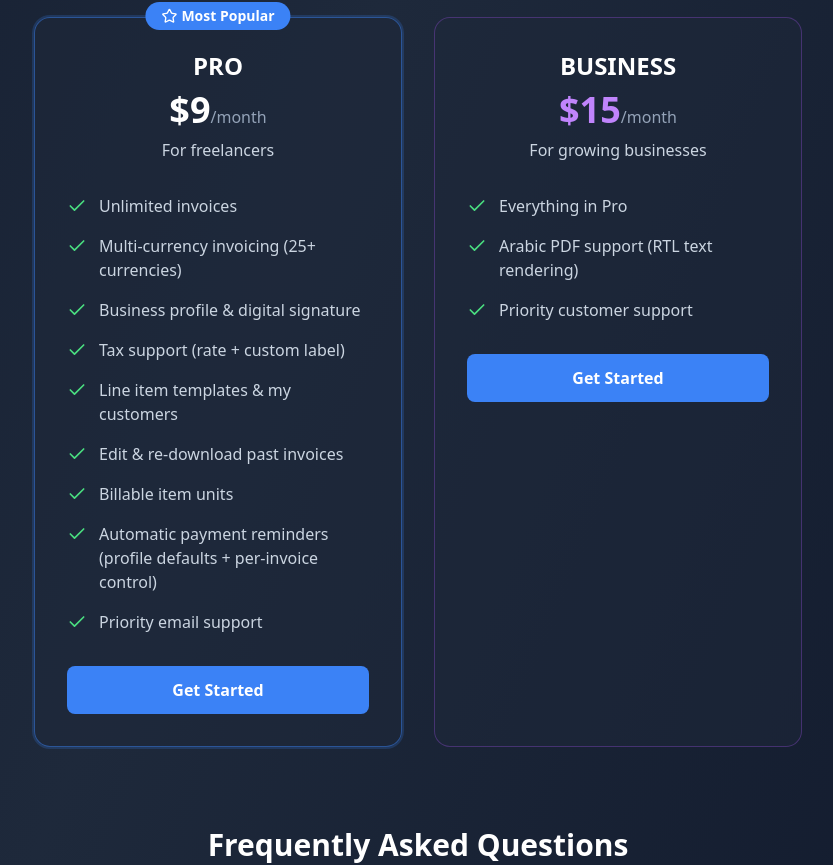
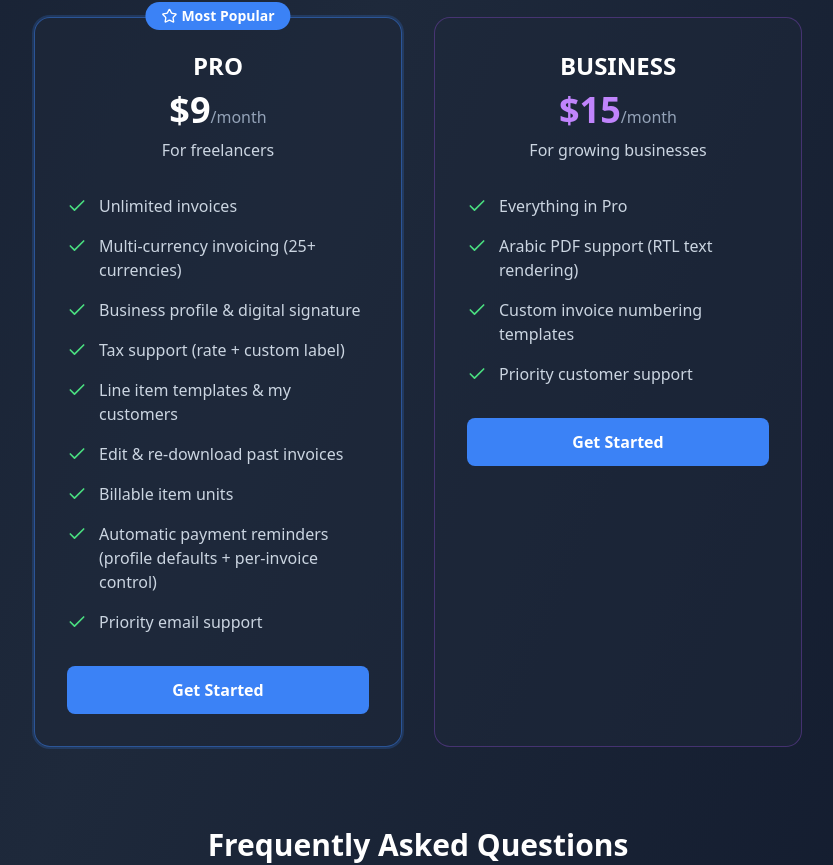
Before and after one commit to mjreige/invoice-generator, a Next.js app: page /pricing in a window 1280 px wide. Shown: the part 1701-2566 px from the top of the page, without its empty margins (222-1055 px from the left). Built offline with nearby package versions, Linux system fonts and the light colour scheme; no server answers.

Commit message:
feat: surface custom invoice numbering on landing page, pricing, upgrade popup, and guide
Bring the Business-tier Invoice Number Templates feature up to parity with how
payment reminders were rolled out across marketing/help surfaces.

```diff
--- a/app/page.tsx
+++ b/app/page.tsx
@@ -217,6 +217,16 @@ function LandingPageInner() {
       title: "Payment Reminders",
       description: "Set your default reminder timing in your profile — every invoice pre-fills automatically. Send before and after the due date with zero manual follow-up",
       badge: "Pro & Business"
+    },
+    {
+      icon: (
+        <svg className="w-6 h-6" fill="none" stroke="currentColor" viewBox="0 0 24 24">
+          <path strokeLinecap="round" strokeLinejoin="round" strokeWidth={2} d="M7 7h10M7 11h4m-4 4h10M5 21h14a2 2 0 002-2V5a2 2 0 00-2-2H5a2 2 0 00-2 2v14a2 2 0 002 2z" />
+        </svg>
+      ),
+      title: "Custom Invoice Numbering",
+      description: "Define your own numbering format — e.g. ACME-2026-0001 — with a live preview, automatic yearly reset, and an option to lock it from manual edits",
+      badge: "Business"
     }
   ];
 
@@ -375,7 +385,7 @@ function LandingPageInner() {
                   <p className="text-slate-400 text-sm">Unlimited invoices</p>
                 </div>
                 <ul className="space-y-2 mb-6 flex-1">
-                  {["Pro $9/mo · unlimited + payment reminders", "Business $15/mo · Arabic PDF + all pro features", "Cancel anytime"].map((f, fi) => (
+                  {["Pro $9/mo · unlimited + payment reminders", "Business $15/mo · Arabic PDF + custom invoice numbering", "Cancel anytime"].map((f, fi) => (
                     <li key={fi} className="flex items-center gap-2">
                       <svg className="w-4 h-4 text-green-400 flex-shrink-0" fill="none" stroke="currentColor" viewBox="0 0 24 24"><path strokeLinecap="round" strokeLinejoin="round" strokeWidth={2} d="M5 13l4 4L19 7" /></svg>
                       <span className="text-slate-300 text-sm">{f}</span>
@@ -440,7 +450,7 @@ function LandingPageInner() {
                 ? ["10 invoices — never expire", "PDF download & my invoices", "Discounts (% or fixed)", "Line item units"]
                 : welcomePlan === "pro"
                 ? ["Unlimited invoices", "My profile & branding", "Digital signature", "Tax support (rate + custom label)", "My customers with autocomplete", "Line item templates with autocomplete", "Edit & re-download past invoices", "Line item units", "Priority email support"]
-                : ["Everything in Pro", "Arabic PDF support (RTL text rendering)", "My customers list", "Priority customer support"]
+                : ["Everything in Pro", "Arabic PDF support (RTL text rendering)", "Custom invoice numbering templates", "My customers list", "Priority customer support"]
               ).map((f, i) => (
                 <li key={i} className="flex items-start gap-2 text-sm text-slate-700">
                   <svg className={`w-4 h-4 flex-shrink-0 mt-0.5 ${welcomePlan === "business" ? "text-purple-500" : "text-blue-500"}`} fill="none" stroke="currentColor" viewBox="0 0 24 24">
--- a/app/pricing/page.tsx
+++ b/app/pricing/page.tsx
@@ -320,7 +320,7 @@ export default function Pricing() {
                 <p className="text-slate-300 mt-2">For growing businesses</p>
               </div>
               <ul className="space-y-4 mb-8">
-                {["Everything in Pro", "Arabic PDF support (RTL text rendering)", "Priority customer support"].map(f => (
+                {["Everything in Pro", "Arabic PDF support (RTL text rendering)", "Custom invoice numbering templates", "Priority customer support"].map(f => (
                   <li key={f} className="flex items-start gap-3"><Check className="w-5 h-5 text-green-400 flex-shrink-0 mt-0.5" /><span className="text-slate-300">{f}</span></li>
                 ))}
               </ul>
--- a/components/GuideMePopup.tsx
+++ b/components/GuideMePopup.tsx
@@ -23,6 +23,7 @@ const steps = [
             ["Save customers and line item templates for faster invoicing", "blue"],
             ["Apply discounts, taxes, and digital signatures", "blue"],
             ["Set automatic payment reminders before and after the due date", "blue"],
+            ["Use a custom invoice numbering format that resets every year", "blue"],
             ["Track your full invoice history and re-download any past invoice", "blue"],
           ].map(([text]) => (
             <li key={text} className="flex gap-2 text-sm text-slate-700">
@@ -74,6 +75,7 @@ const steps = [
             ["Digital signature", "Adds a personal signature line to your invoices"],
             ["Tax settings", "Configure your tax rate and label — VAT, GST, etc."],
             ["Default reminder settings", "Set your preferred reminder timing once — every new invoice pre-fills automatically"],
+            ["Custom invoice numbering", "Define your own format with automatic yearly reset — Business plan only"],
             ["Arabic PDF support", "Enable RTL layout for Arabic content (Max Pack & Business only)"],
           ].map(([title, desc]) => (
             <li key={title} className="flex gap-2 text-sm">
@@ -200,6 +202,38 @@ const steps = [
     ),
   },
   {
+    icon: "🔢",
+    title: "Invoice Numbering",
+    body: (
+      <div>
+        <p className="text-sm text-slate-600 leading-relaxed mb-4">
+          Define your own invoice numbering format instead of the default — e.g. <strong>ACME-2026-0001</strong> — and let it auto-generate and auto-increment on every new invoice.
+        </p>
+        <ol className="space-y-3 mb-4">
+          {[
+            ["Enable it in My Profile", "Go to My Profile → Invoice Numbering and turn it on. Set a prefix and a template using placeholders like {PREFIX}, {YYYY}, {YY}, {MM}, and {SEQ:4}."],
+            ["Preview updates live", "As you edit the prefix and template, the next invoice number is shown immediately so you can confirm the format before saving."],
+            ["Numbers generate automatically", "Every new invoice pre-fills the next number in the sequence — no manual entry needed."],
+            ["Choose whether to allow overrides", "Leave manual edits allowed, or lock the field so the number can never be changed by hand on individual invoices."],
+          ].map(([title, desc], i) => (
+            <li key={i} className="flex gap-3">
+              <span className="flex h-6 w-6 flex-shrink-0 items-center justify-center rounded-full bg-blue-100 text-xs font-bold text-blue-600">{i + 1}</span>
+              <div>
+                <p className="text-sm font-semibold text-slate-900">{title}</p>
+                <p className="text-xs text-slate-500 mt-0.5">{desc}</p>
+              </div>
+            </li>
+          ))}
+        </ol>
+        <div className="rounded-xl border border-slate-200 bg-slate-50 px-4 py-3 text-xs text-slate-600 mb-3 space-y-1">
+          <p>🔁 The sequence resets to 1 automatically at the start of each calendar year.</p>
+          <p>✓ Turning this on for the first time continues from your existing invoice count this year, so you won't get duplicate numbers.</p>
+        </div>
+        <p className="text-xs text-slate-400">Available on the <strong>Business monthly subscription</strong> only.</p>
+      </div>
+    ),
+  },
+  {
     icon: "💳",
     title: "Plans & Credits",
     body: (
@@ -212,7 +246,7 @@ const steps = [
             ["Plus Pack", "bg-blue-100 text-blue-700", "$9.99 · 25 credits + pro features"],
             ["Max Pack", "bg-purple-100 text-purple-700", "$19.99 · 50 credits + all features"],
             ["Pro Monthly", "bg-blue-100 text-blue-700", "$9/mo · unlimited invoices"],
-            ["Business Monthly", "bg-purple-100 text-purple-700", "$15/mo · unlimited + Arabic PDF"],
+            ["Business Monthly", "bg-purple-100 text-purple-700", "$15/mo · Arabic PDF + custom numbering"],
           ].map(([name, colors, desc]) => (
             <div key={name} className="flex items-center gap-2 text-sm">
               <span className={`rounded-full px-2.5 py-0.5 text-xs font-semibold flex-shrink-0 ${colors}`}>{name}</span>
--- a/components/UpgradePopup.tsx
+++ b/components/UpgradePopup.tsx
@@ -197,6 +197,7 @@ export default function UpgradePopup({ show, onClose }: UpgradePopupProps) {
                 <ul className="space-y-2 mb-5 text-sm text-slate-300">
                   <li className="flex gap-2"><span className="text-green-400">✓</span>Everything in Pro</li>
                   <li className="flex gap-2"><span className="text-green-400">✓</span>Arabic PDF support (RTL text rendering)</li>
+                  <li className="flex gap-2"><span className="text-green-400">✓</span>Custom invoice numbering templates</li>
                   <li className="flex gap-2"><span className="text-green-400">✓</span>Priority customer support</li>
                 </ul>
                 <button
```
